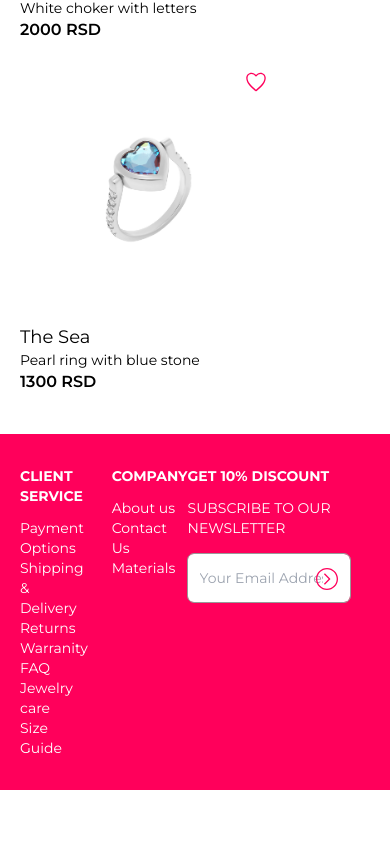
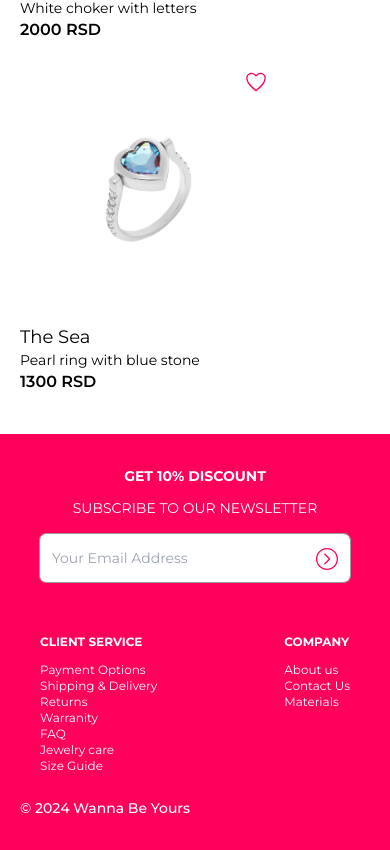
Before and after one commit to IrinaGarmaeva/e-commerce-shop, a React (Vite) app in the folder frontend/: page / in a window 390 px wide. Shown: the part 1530-2380 px from the top of the page. Before the commit the page ends 2320 px from the top, so only its background shows below. Built offline with nearby package versions, Linux system fonts and the light colour scheme; a web font is replaced by a local one.

Commit message:
Frontend: styles - make responsive Footer

```diff
--- a/frontend/src/components/design-system/SubscribeForm/SubscribeForm.tsx
+++ b/frontend/src/components/design-system/SubscribeForm/SubscribeForm.tsx
@@ -37,12 +37,12 @@ const SubscribeForm = () => {
   };
 
   return (
-    <section className="pr-5 w-80 max-md:w-72">
-      <h3 className="uppercase font-bold max-md:text-sm">Get 10% discount</h3>
-      <p className="uppercase mt-3 max-md:text-sm">Subscribe to our newsletter</p>
+    <section className="pr-5 w-80 max-md:w-72 max-sm:self-center max-sm:w-full max-sm:pr-0 max-sm:flex max-sm:flex-col max-sm:items-center">
+      <h3 className="uppercase font-bold max-md:text-sm max-sm:text-center">Get 10% discount</h3>
+      <p className="uppercase mt-3 max-md:text-sm max-sm:text-center">Subscribe to our newsletter</p>
       <form
         onSubmit={handleSubscribe}
-        className="mt-4"
+        className="mt-4 max-sm:w-full"
         noValidate
         autoComplete="off"
       >
--- a/frontend/src/components/layout/Footer/Footer.tsx
+++ b/frontend/src/components/layout/Footer/Footer.tsx
@@ -2,11 +2,14 @@ import { Link } from "react-router-dom";
 import SubscribeForm from "../../design-system/SubscribeForm/SubscribeForm";
 
 const Footer = () => {
+  const currentYear = new Date().getFullYear();
+
   return (
     <footer className="relative w-screen bg-pink text-white py-8">
-      <div className="flex flex-row justify-between max-container padding">
-        <section className="flex flex-row gap-10 max-md:gap-6 max-md:text-sm">
-          <ul className="">
+      <div className="flex flex-col max-container padding gap-6">
+        <div className="flex flex-row justify-between max-sm:flex-col-reverse max-sm:px-5 max-sm:gap-4">
+        <section className="flex flex-row gap-10 max-md:gap-6 max-md:text-sm max-sm:justify-between">
+          <ul className="max-[400px]:text-xs">
             <li className="uppercase font-bold mb-3">Client Service</li>
             <li className="">
               <Link to="/">Payment Options</Link>
@@ -30,7 +33,7 @@ const Footer = () => {
               <Link to="/">Size Guide</Link>
             </li>
           </ul>
-          <ul className="">
+          <ul className="max-[400px]:text-xs">
             <li className="uppercase font-bold mb-3">Company</li>
             <li className="">About us</li>
             <li>
@@ -42,6 +45,8 @@ const Footer = () => {
           </ul>
         </section>
         <SubscribeForm />
+        </div>
+        <p className="font-medium max-sm:text-sm"> &copy; {currentYear} Wanna Be Yours</p>
       </div>
     </footer>
   );
```
